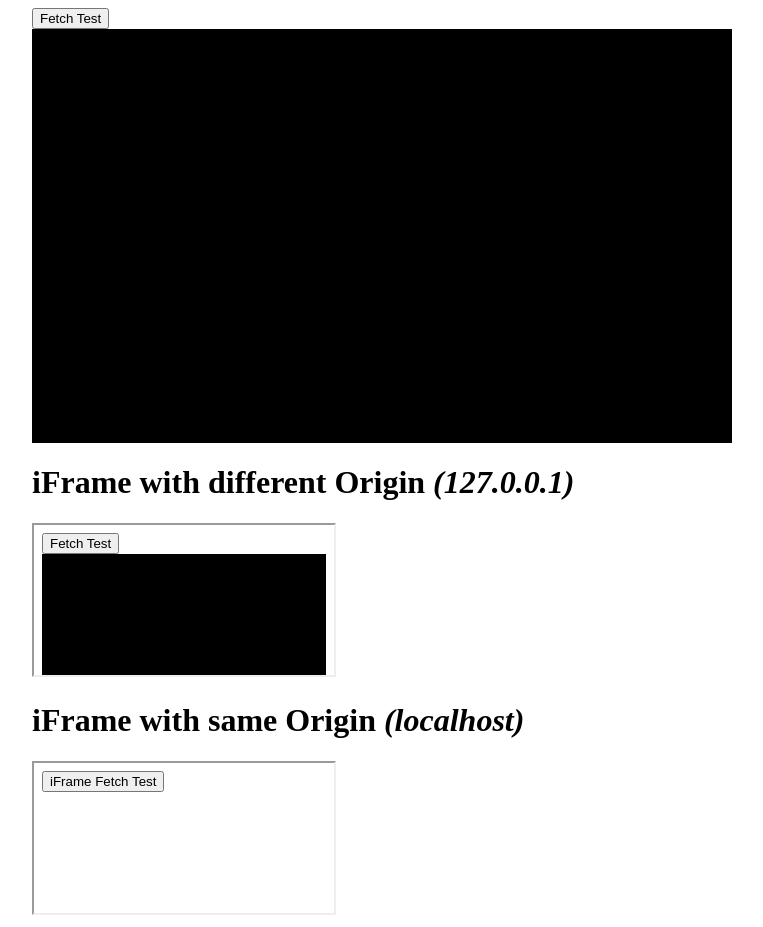
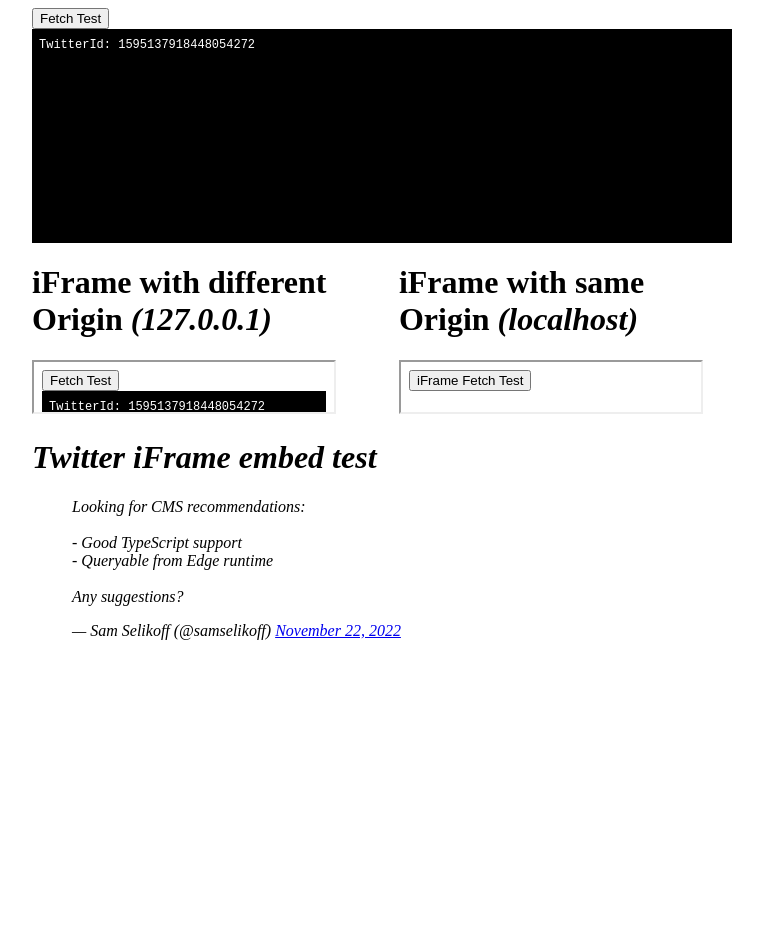
Before and after one commit to PeterHueer/service-worker-iframe-playground, a website: page index.html in a window 1280 px wide. Shown: the whole page, without its empty margins (258-1021 px from the left). After the commit the page ends 800 px from the top, so only its background shows below. Drawn offline with Linux system fonts and the light colour scheme.

Commit message:
Add twitter embed for testing concrete case

```diff
--- a/index.html
+++ b/index.html
@@ -5,46 +5,60 @@
 <body>
 
 <script>
-  window.addEventListener('message', function() {
-    debugger;
+  window.addEventListener('message', function (e) {
+    console.log(e.data["twttr.embed"])
   });
 
   var swRegistration = null;
 
   console.log('About to try to install a Service Worker');
-  navigator.serviceWorker.register('sw.js', { scope: "/"})
-    .then(function(serviceWorker) {
+  navigator.serviceWorker.register('sw.js', {scope: "/"})
+    .then(function (serviceWorker) {
       swRegistration = serviceWorker;
       console.log('Successfully installed ServiceWorker');
-      serviceWorker.addEventListener('statechange', function(event) {
-        console.log("Worker state is now "+event.target.state);
+      serviceWorker.addEventListener('statechange', function (event) {
+        console.log("Worker state is now " + event.target.state);
       });
       serviceWorker.addEventListener('fetch', (event) => {
         console.log("fetch resource", event)
       })
-    }, function(why) {
+    }, function (why) {
       console.log('Failed to install:' + why);
     });
 </script>
 
 <div style="max-width: 700px; margin: 0 auto 0 auto;">
     <button id="fetchTest">Fetch Test</button>
-    <div id="js-log" style="height: 400px; overflow: scroll; color: white; background: black; font-family: monospace; line-height: 150%; font-size: 12px; padding: 7px;"></div>
-    <h1>iFrame with different Origin <i>(127.0.0.1)</i></h1>
-    <iframe src="http://127.0.0.1:9090" onload="onIframeLoad()"></iframe>
-    <h1>iFrame with same Origin <i>(localhost)<i/></h1>
-    <iframe src="http://localhost:8080/sub" onload="onIframeLoad()"></iframe>
+    <div id="js-log"
+         style="height: 200px; overflow: scroll; color: white; background: black; font-family: monospace; line-height: 150%; font-size: 12px; padding: 7px;"></div>
+    <div style="display: flex">
+        <div>
+            <h1>iFrame with different Origin <i>(127.0.0.1)</i></h1>
+            <iframe src="http://127.0.0.1:9090" onload="onIframeLoad()" height="50px"></iframe>
+        </div>
+        <div>
+            <h1>iFrame with same Origin <i>(localhost)<i/></h1>
+            <iframe src="http://localhost:8080/sub" onload="onIframeLoad()" height="50px"></iframe>
+        </div>
+    </div>
+
+    <h1>Twitter iFrame embed test</h1>
+    <blockquote class="twitter-tweet"><p lang="en" dir="ltr">Looking for CMS recommendations:<br><br>- Good TypeScript
+        support<br>- Queryable from Edge runtime<br><br>Any suggestions?</p>&mdash; Sam Selikoff (@samselikoff) <a
+            href="https://twitter.com/samselikoff/status/1595137918448054272?ref_src=twsrc%5Etfw">November 22, 2022</a>
+    </blockquote>
+    <script async src="https://platform.twitter.com/widgets.js" charset="utf-8"></script>
 </div>
 <script src="log.js"></script>
 <script>
   function onIframeLoad() {
     console.log("iframe loaded for 127")
   }
-
+  log('TwitterId: 1595137918448054272')
   document.getElementById('fetchTest').addEventListener('click', async () => {
     log('Fetch from Test-Api from local website');
     const data = await fetch("https://meowfacts.herokuapp.com");
-    if (!data.ok){
+    if (!data.ok) {
       log('fetch failed');
     }
     log('fetch locally successful');
```
